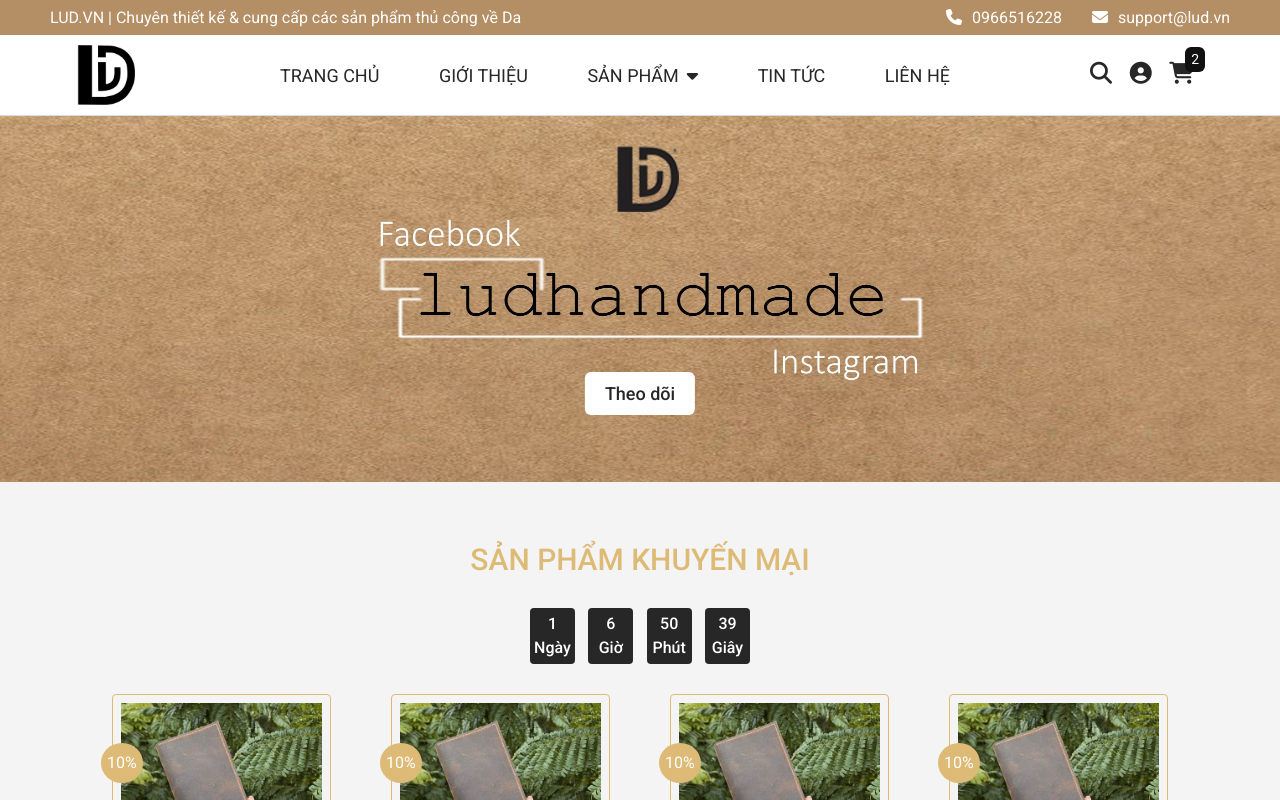
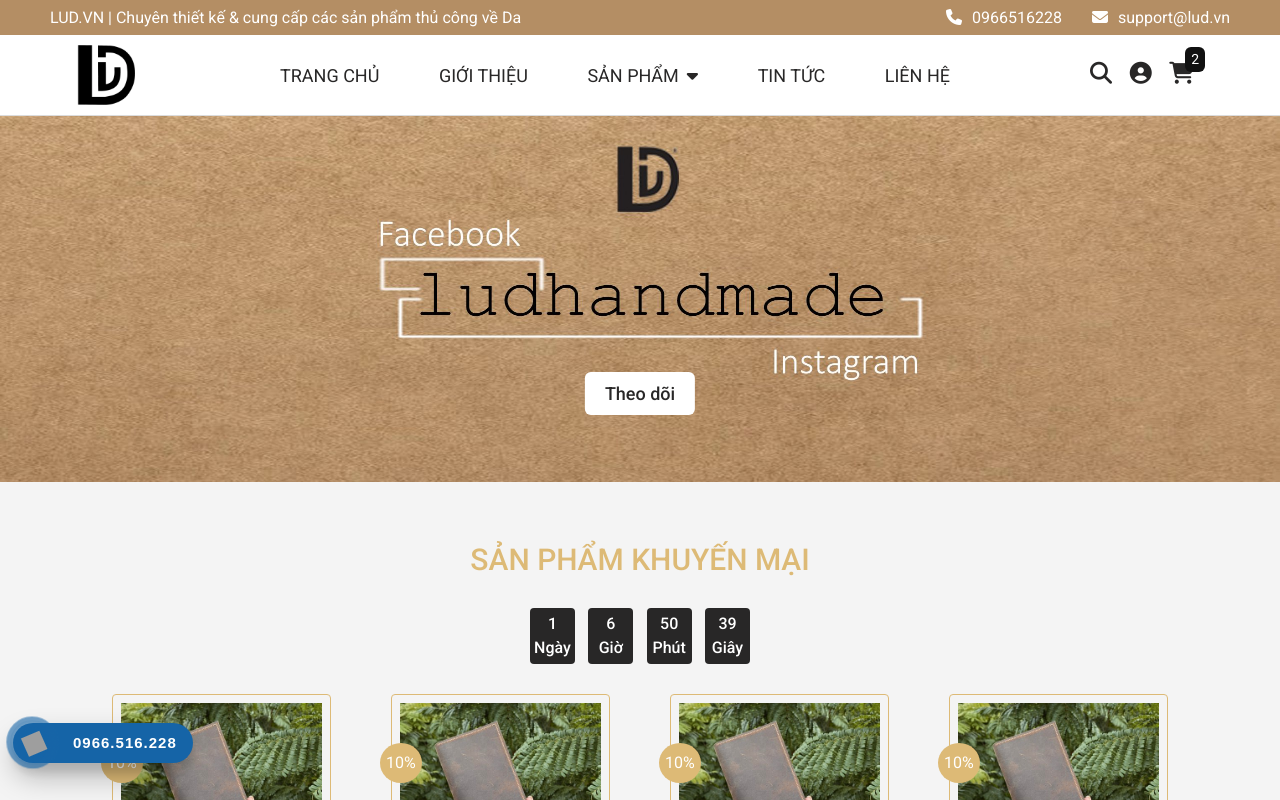
Before and after one commit to hungmai0110/NextJS-WebApp, a Next.js app in the folder leather-goods-web/: page / in a window 1280 px wide. Shown: the top 800 px of the page. Built offline with nearby package versions, Linux system fonts and the light colour scheme; grey boxes are pictures that could not be loaded.

Commit message:
add hotline button

```diff
--- /dev/null
+++ b/leather-goods-web/src/components/HotlineButton.tsx
@@ -0,0 +1,30 @@
+import React from "react";
+import Link from "next/link";
+import styles from "@styles/HotlineButton.module.scss";
+
+const HotlineButton = () => {
+  return (
+    <div className={styles["hotline-phone-ring-wrap"]}>
+      <div className={styles["hotline-phone-ring"]}>
+        <div className={styles["hotline-phone-ring-circle"]}></div>
+        <div className={styles["hotline-phone-ring-circle-fill"]}></div>
+        <div className={styles["hotline-phone-ring-img-circle"]}>
+          <Link href="tel:0966516228" className={styles["pps-btn-img"]}>
+            <img
+              src="https://nguyenhung.net/wp-content/uploads/2019/05/icon-call-nh.png"
+              alt="hotline"
+              width="50"
+            />
+          </Link>
+        </div>
+      </div>
+      <div className={styles["hotline-bar"]}>
+        <Link href="tel:0966516228">
+          <span className="text-hotline">0966.516.228</span>
+        </Link>
+      </div>
+    </div>
+  );
+};
+
+export default HotlineButton;
--- a/leather-goods-web/src/components/Layout.jsx
+++ b/leather-goods-web/src/components/Layout.jsx
@@ -2,13 +2,15 @@ import React from "react";
 import Header from "./Header";
 import BackToTopButton from "@components/BackToTopButton";
 import Footer from "./Footer";
+import HotlineButton from "./HotlineButton";
 
 const Layout = ({ children }) => {
   return (
     <>
       <Header />
       <main>{children}</main>
-      <Footer/>
+      <Footer />
+      <HotlineButton />
       <BackToTopButton />
     </>
   );
--- /dev/null
+++ b/leather-goods-web/src/styles/HotlineButton.module.scss
@@ -0,0 +1,172 @@
+.hotline-phone-ring-wrap {
+  position: fixed;
+  bottom: 0;
+  left: -20px;
+  z-index: 999999;
+  .hotline-phone-ring {
+    position: relative;
+    visibility: visible;
+    background-color: transparent;
+    width: 110px;
+    height: 110px;
+    cursor: pointer;
+    z-index: 11;
+    transition: visibility 0.5s;
+    left: 0;
+    bottom: 0;
+    display: block;
+    .hotline-phone-ring-circle {
+      width: 85px;
+      height: 85px;
+      top: 10px;
+      left: 10px;
+      position: absolute;
+      background-color: transparent;
+      border-radius: 100%;
+      border: 2px solid #1564a7;
+      -webkit-animation: phonering-alo-circle-anim 1.2s infinite ease-in-out;
+      animation: phonering-alo-circle-anim 1.2s infinite ease-in-out;
+      transition: all 0.5s;
+      -webkit-transform-origin: 50% 50%;
+      -ms-transform-origin: 50% 50%;
+      transform-origin: 50% 50%;
+      opacity: 0.5;
+    }
+    .hotline-phone-ring-circle-fill {
+      width: 55px;
+      height: 55px;
+      top: 25px;
+      left: 25px;
+      position: absolute;
+      background-color: #1564a7;
+      border-radius: 100%;
+      border: 2px solid transparent;
+      -webkit-animation: phonering-alo-circle-fill-anim 2.3s infinite
+        ease-in-out;
+      animation: phonering-alo-circle-fill-anim 2.3s infinite ease-in-out;
+      transition: all 0.5s;
+      -webkit-transform-origin: 50% 50%;
+      -ms-transform-origin: 50% 50%;
+      transform-origin: 50% 50%;
+    }
+    .hotline-phone-ring-img-circle {
+      background-color: #1564a7;
+      width: 33px;
+      height: 33px;
+      top: 37px;
+      left: 37px;
+      position: absolute;
+      background-size: 20px;
+      border-radius: 100%;
+      border: 2px solid transparent;
+      -webkit-animation: phonering-alo-circle-img-anim 1s infinite ease-in-out;
+      animation: phonering-alo-circle-img-anim 1s infinite ease-in-out;
+      -webkit-transform-origin: 50% 50%;
+      -ms-transform-origin: 50% 50%;
+      transform-origin: 50% 50%;
+      display: -webkit-box;
+      display: -webkit-flex;
+      display: -ms-flexbox;
+      display: flex;
+      align-items: center;
+      justify-content: center;
+      .pps-btn-img {
+        display: -webkit-box;
+        display: -webkit-flex;
+        display: -ms-flexbox;
+        display: flex;
+        img {
+          width: 20px;
+          height: 20px;
+        }
+      }
+    }
+  }
+  .hotline-bar {
+    position: absolute;
+    background: #1564a7;
+    height: 40px;
+    width: 180px;
+    line-height: 40px;
+    border-radius: 3px;
+    padding: 0 10px;
+    background-size: 100%;
+    cursor: pointer;
+    transition: all 0.8s;
+    -webkit-transition: all 0.8s;
+    z-index: 9;
+    box-shadow: 0 14px 28px rgba(0, 0, 0, 0.25), 0 10px 10px rgba(0, 0, 0, 0.1);
+    border-radius: 50px !important;
+    /* width: 175px !important; */
+    left: 33px;
+    bottom: 37px;
+  }
+}
+
+.hotline-bar > a {
+  color: #fff;
+  text-decoration: none;
+  font-size: 15px;
+  font-weight: bold;
+  text-indent: 50px;
+  display: block;
+  letter-spacing: 1px;
+  line-height: 40px;
+  font-family: Arial;
+  &:hover,
+  &:active {
+    color: #fff;
+  }
+}
+
+@keyframes phonering-alo-circle-anim {
+  0% {
+    -webkit-transform: rotate(0) scale(0.5) skew(1deg);
+    -webkit-opacity: 0.1;
+  }
+  30% {
+    -webkit-transform: rotate(0) scale(0.7) skew(1deg);
+    -webkit-opacity: 0.5;
+  }
+  100% {
+    -webkit-transform: rotate(0) scale(1) skew(1deg);
+    -webkit-opacity: 0.1;
+  }
+}
+@keyframes phonering-alo-circle-fill-anim {
+  0% {
+    -webkit-transform: rotate(0) scale(0.7) skew(1deg);
+    opacity: 0.6;
+  }
+  50% {
+    -webkit-transform: rotate(0) scale(1) skew(1deg);
+    opacity: 0.6;
+  }
+  100% {
+    -webkit-transform: rotate(0) scale(0.7) skew(1deg);
+    opacity: 0.6;
+  }
+}
+@keyframes phonering-alo-circle-img-anim {
+  0% {
+    -webkit-transform: rotate(0) scale(1) skew(1deg);
+  }
+  10% {
+    -webkit-transform: rotate(-25deg) scale(1) skew(1deg);
+  }
+  20% {
+    -webkit-transform: rotate(25deg) scale(1) skew(1deg);
+  }
+  30% {
+    -webkit-transform: rotate(-25deg) scale(1) skew(1deg);
+  }
+  40% {
+    -webkit-transform: rotate(25deg) scale(1) skew(1deg);
+  }
+  50% {
+    -webkit-transform: rotate(0) scale(1) skew(1deg);
+  }
+  100% {
+    -webkit-transform: rotate(0) scale(1) skew(1deg);
+  }
+}
--- a/leather-goods-web/src/styles/globals.css
+++ b/leather-goods-web/src/styles/globals.css
@@ -27,7 +27,7 @@ button {
   cursor: pointer;
 }
 
-a {
+body a {
   text-decoration: none;
   color: #282727;
 }
@@ -36,7 +36,7 @@ a:hover {
   color: #282727;
 }
 
-p {
+body p {
   margin-bottom: 0;
 }
 
```
